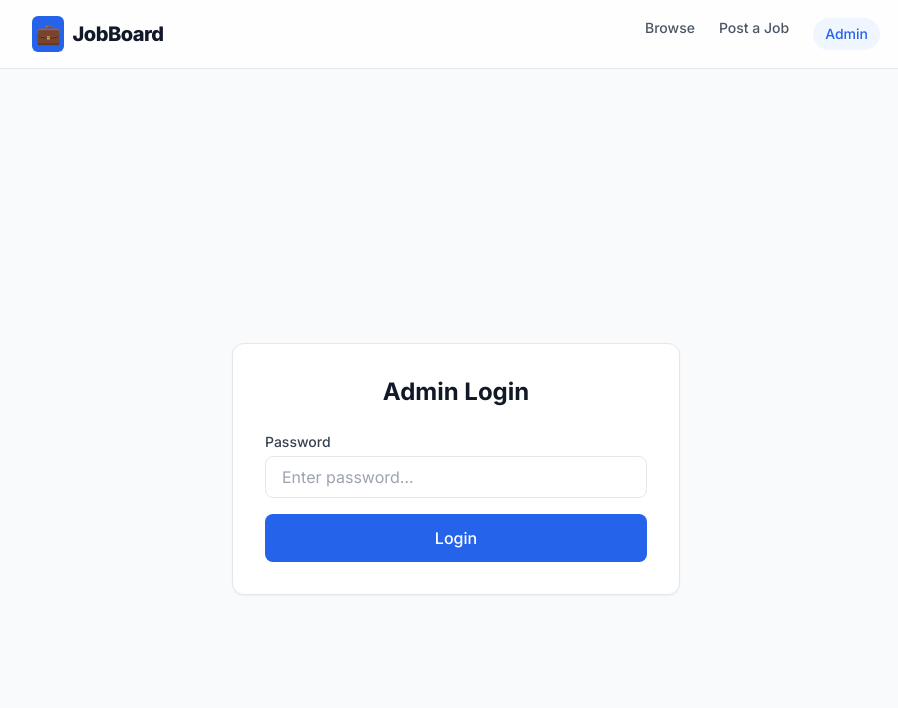
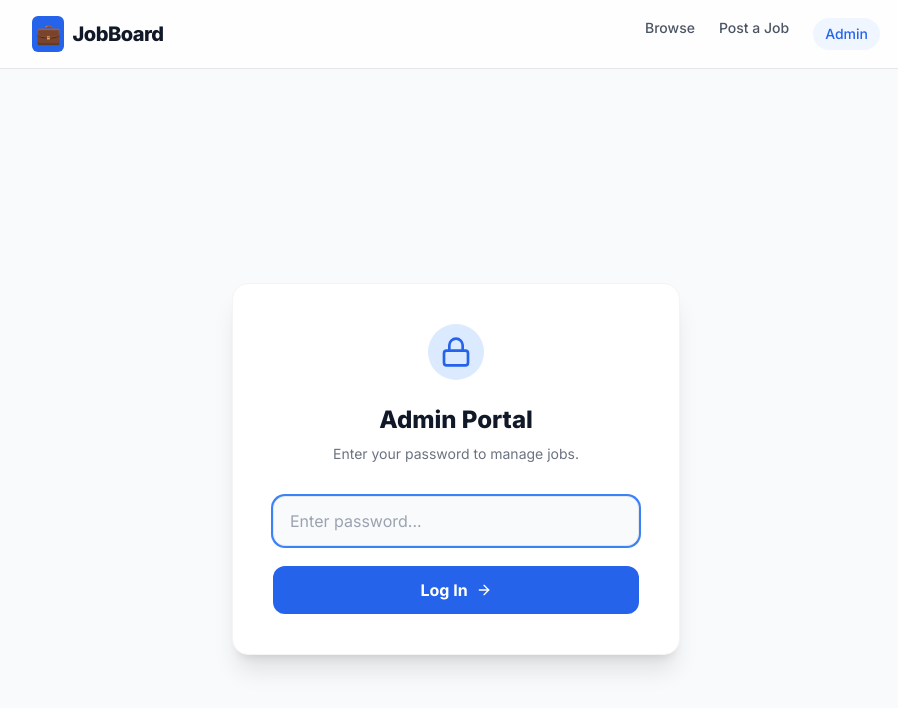
Before and after one commit to anoni-max/nextjs-job-board-v2, a Next.js app: page /login in a window 1280 px wide. Shown: the top 708 px of the page, without its empty margins (184-1082 px from the left). Built offline with nearby package versions, Linux system fonts and the light colour scheme.

Commit message:
Premium UI applied to login and admin

```diff
--- a/app/admin/page.tsx
+++ b/app/admin/page.tsx
@@ -52,8 +52,8 @@ export default function AdminDashboard() {
         </Link>
 
         <div className="bg-white p-8 rounded-xl border border-gray-200 shadow-sm">
-                    <div className="flex justify-between items-center mb-6">
-            <h1 className="text-2xl font-bold text-gray-900">Admin: Post a Local Job</h1>
+              <div className="flex justify-between items-center mb-6">
+                    <h1 className="text-2xl font-extrabold text-gray-900">Post a Local Job</h1>
             <button
               onClick={() => {
                 // This deletes the cookie and forces a reload
--- a/app/login/page.tsx
+++ b/app/login/page.tsx
@@ -2,6 +2,7 @@
 
 import { useState } from "react";
 import { useRouter } from "next/navigation";
+import { Lock, ArrowRight } from "lucide-react";
 
 export default function Login() {
   const [password, setPassword] = useState("");
@@ -10,10 +11,7 @@ export default function Login() {
 
   const handleLogin = (e: React.FormEvent) => {
     e.preventDefault();
-
-    // This is your password!
     if (password === "admin123") {
-      // Set the cookie for 24 hours
       document.cookie = "admin_token=secret123; path=/; max-age=86400";
       router.push("/admin");
     } else {
@@ -22,26 +20,33 @@ export default function Login() {
   };
 
   return (
-    <main className="min-h-screen bg-gray-50 flex items-center justify-center p-4">
-      <div className="bg-white p-8 rounded-xl border border-gray-200 shadow-sm w-full max-w-md">
-        <h1 className="text-2xl font-bold mb-6 text-center text-gray-900">Admin Login</h1>
+    <main className="min-h-screen bg-slate-50 flex flex-col items-center justify-center p-4">
+      <div className="bg-white p-8 md:p-10 rounded-2xl border border-gray-100 shadow-xl w-full max-w-md">
+        <div className="flex justify-center mb-6">
+          <div className="bg-blue-100 p-3 rounded-full">
+            <Lock className="w-8 h-8 text-blue-600" />
+          </div>
+        </div>
 
-        <form onSubmit={handleLogin} className="space-y-4">
+        <h1 className="text-2xl font-extrabold text-center text-gray-900 mb-2">Admin Portal</h1>
+        <p className="text-center text-gray-500 mb-8 text-sm">Enter your password to manage jobs.</p>
+
+        <form onSubmit={handleLogin} className="space-y-5">
           <div>
-            <label className="block text-sm font-medium text-gray-700 mb-1">Password</label>
             <input
               type="password"
               value={password}
               onChange={(e) => setPassword(e.target.value)}
-              className="w-full px-4 py-2 border rounded-lg focus:ring-2 focus:ring-blue-500 outline-none text-gray-900"
+              className="w-full px-4 py-3 border border-gray-200 rounded-xl focus:ring-2 focus:ring-blue-500 outline-none text-gray-900 bg-slate-50"
               placeholder="Enter password..."
+              autoFocus
             />
           </div>
 
-          {error && <p className="text-red-500 text-sm font-medium">{error}</p>}
+          {error && <p className="text-red-500 text-sm font-medium text-center">{error}</p>}
 
-          <button type="submit" className="w-full bg-blue-600 text-white font-medium py-3 rounded-lg hover:bg-blue-700 transition">
-            Login
+          <button type="submit" className="w-full bg-blue-600 text-white font-bold py-3 rounded-xl hover:bg-blue-700 transition flex items-center justify-center gap-2">
+            Log In <ArrowRight className="w-4 h-4" />
           </button>
         </form>
       </div>
```
